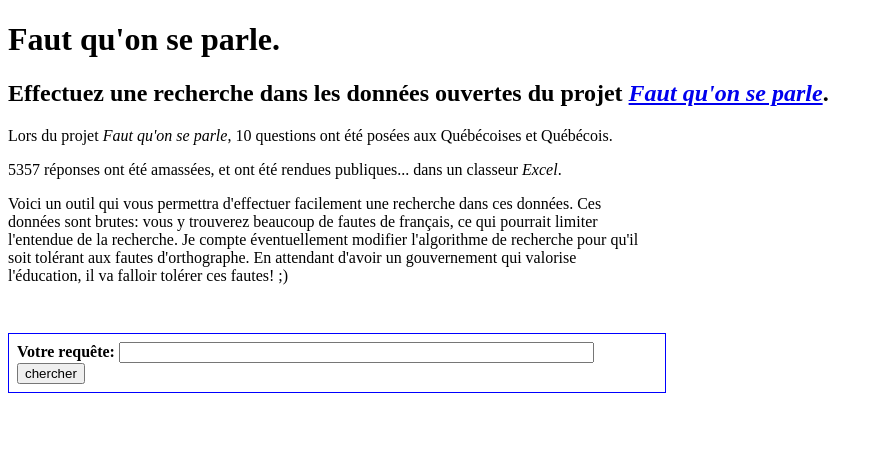
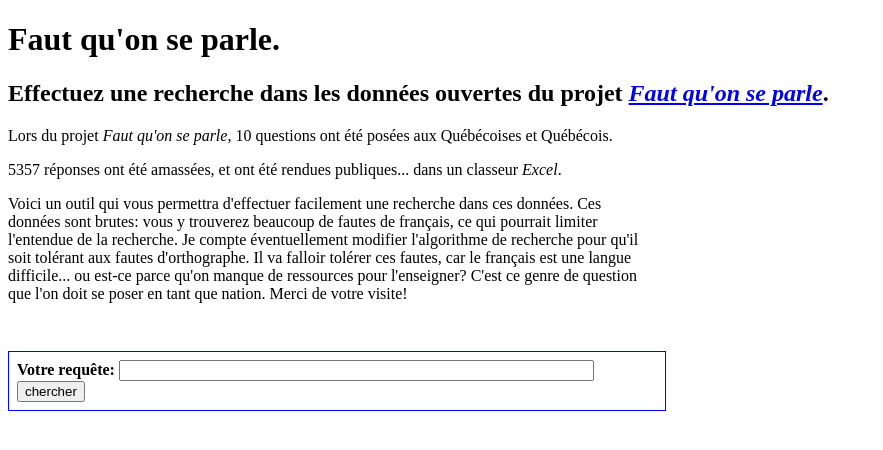
Before and after one commit to lemairecarl/lemairecarl.github.io, a Jekyll site: the page fautquonseparle/index.html, which Jekyll copies as it is, in a window 1280 px wide. Shown: the top 450 px of the page, without its empty margins (0-883 px from the left). Built offline with Jekyll 4.4.1, drawn with Linux system fonts in a browser that asks for light colours.

Commit message:
Moins d'accusations (fqsp)

```diff
--- a/fautquonseparle/index.html
+++ b/fautquonseparle/index.html
@@ -22,8 +22,9 @@
     <p>5357 réponses ont été amassées, et ont été rendues publiques... dans un classeur <i>Excel</i>.</p>
     <p>Voici un outil qui vous permettra d'effectuer facilement une recherche dans ces données. Ces données sont brutes:
     vous y trouverez beaucoup de fautes de français, ce qui pourrait limiter l'entendue de la recherche. Je compte
-    éventuellement modifier l'algorithme de recherche pour qu'il soit tolérant aux fautes d'orthographe. En attendant
-    d'avoir un gouvernement qui valorise l'éducation, il va falloir tolérer ces fautes! ;)</p>
+    éventuellement modifier l'algorithme de recherche pour qu'il soit tolérant aux fautes d'orthographe. Il va falloir
+        tolérer ces fautes, car le français est une langue difficile... ou est-ce parce qu'on manque de ressources pour
+        l'enseigner? C'est ce genre de question que l'on doit se poser en tant que nation. Merci de votre visite!</p>
 
     <form method="get">
         <label for="search-box">Votre requête: </label>
```
